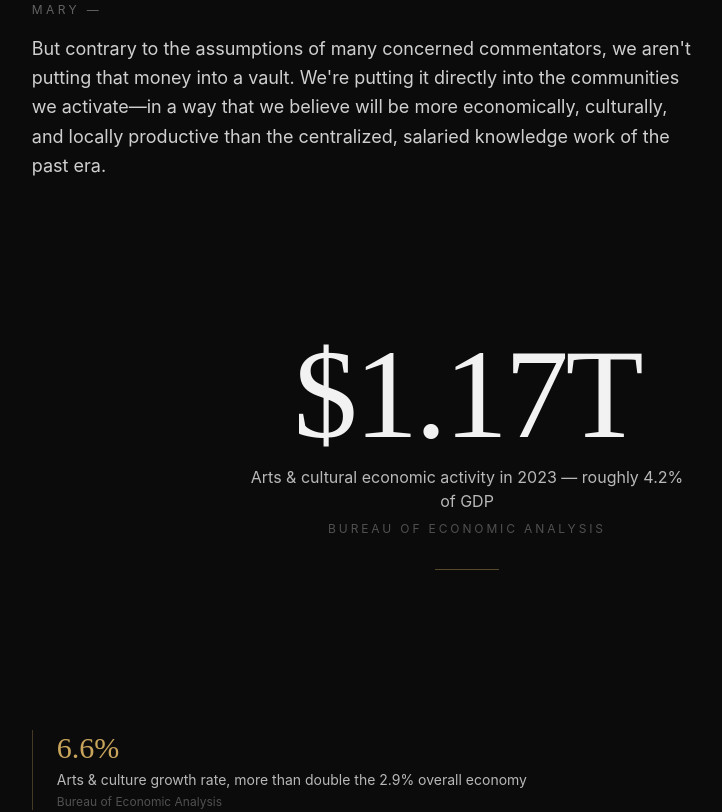
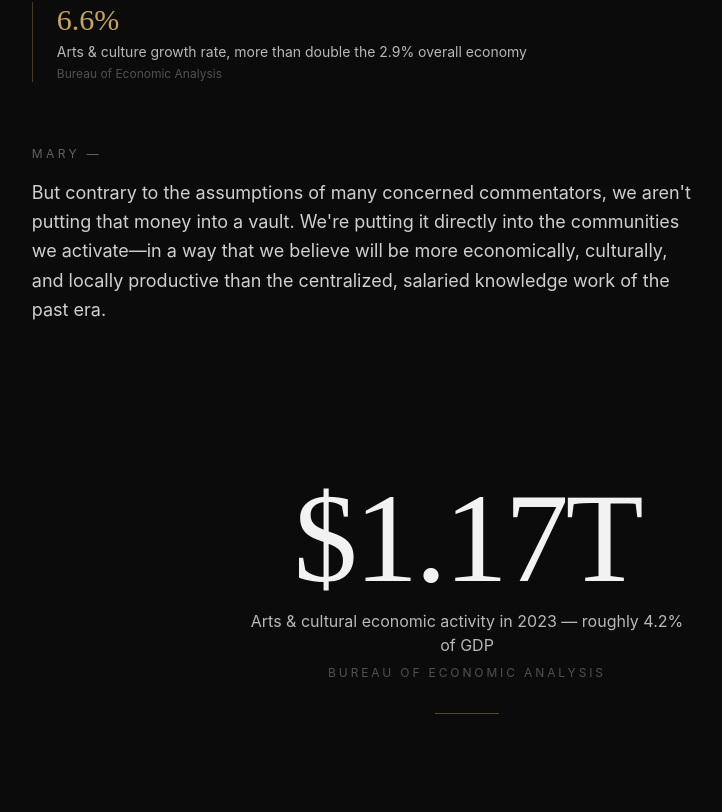
Before and after one commit to thepeopleofcx/essay-v2, a Next.js app: page /essay/a in a window 1280 px wide. Shown: the part 4853-5665 px from the top of the page, without its empty margins (173-895 px from the left). Built offline with nearby package versions, Linux system fonts and the light colour scheme.

Commit message:
Move 6.6% stat between William and Mary dialogue

```diff
--- a/app/essay/a/page.tsx
+++ b/app/essay/a/page.tsx
@@ -145,7 +145,15 @@ export default function VariantA() {
           <p>This year, we will save hundreds of thousands of dollars on developers, low-level writers, designers, back-office workers, and customer service representatives. In the years to come, we expect those savings to increase to millions.</p>
           <p>I&apos;m certain that we aren&apos;t an outlier. We are an early indicator of the massive shift that is coming.</p>
         </DialogueTurn>
+      </div>
 
+      <MarginCallout
+        number="6.6%"
+        label="Arts & culture growth rate, more than double the 2.9% overall economy"
+        source="Bureau of Economic Analysis"
+      />
+
+      <div className="px-[8%] md:px-[16%]">
         <DialogueTurn speaker="mary">
           <p>But contrary to the assumptions of many concerned commentators, we aren&apos;t putting that money into a vault. We&apos;re putting it directly into the communities we activate—in a way that we believe will be more economically, culturally, and locally productive than the centralized, salaried knowledge work of the past era.</p>
         </DialogueTurn>
@@ -155,12 +163,6 @@ export default function VariantA() {
       <BigNumberInterrupt
         number="$1.17T"
         label="Arts & cultural economic activity in 2023 — roughly 4.2% of GDP"
-        source="Bureau of Economic Analysis"
-      />
-
-      <MarginCallout
-        number="6.6%"
-        label="Arts & culture growth rate, more than double the 2.9% overall economy"
         source="Bureau of Economic Analysis"
       />
 
```
